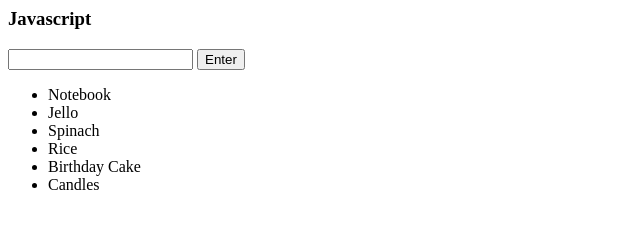
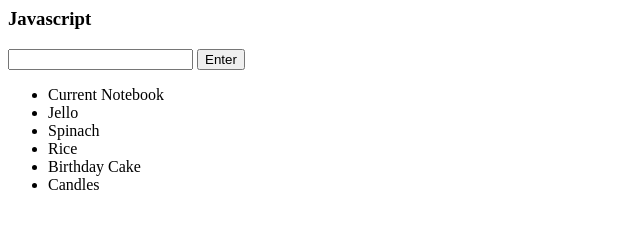
Before and after one commit to sushantc10/background-generator, a plain HTML site: page index.html in a window 1280 px wide. Shown: the full height of the page, 0-640 px from the left. Drawn offline with Linux system fonts and the light colour scheme.

Commit message:
little feature

```diff
--- a/index.html
+++ b/index.html
@@ -8,7 +8,7 @@
 		<button id = "enter">Enter</button>
 
 		<ul>
-			<li class ="bold red" random="23">Notebook</li>
+			<li class ="bold red" random="23">Current Notebook</li>
 			<li>Jello</li>
 			<li>Spinach</li>
 			<li>Rice</li>
```
